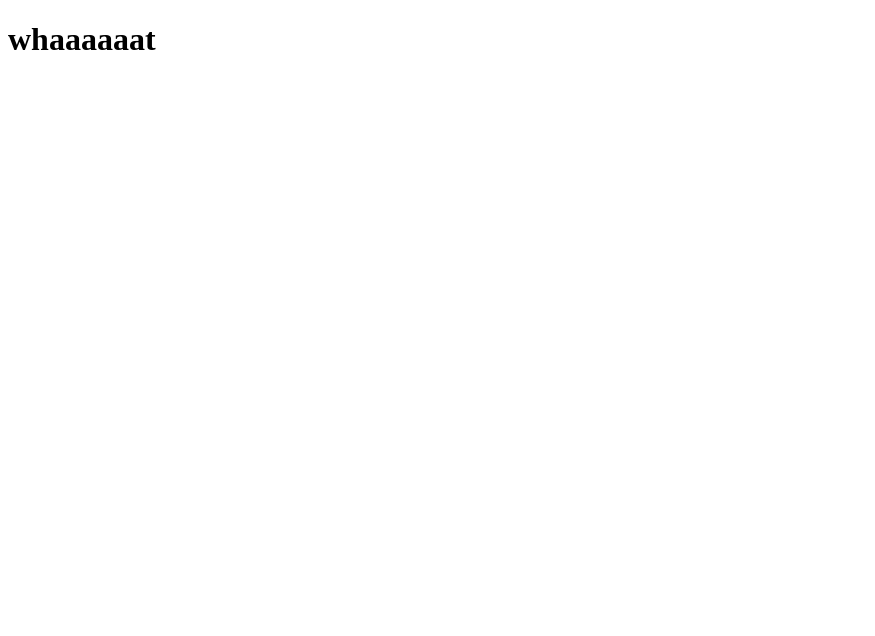
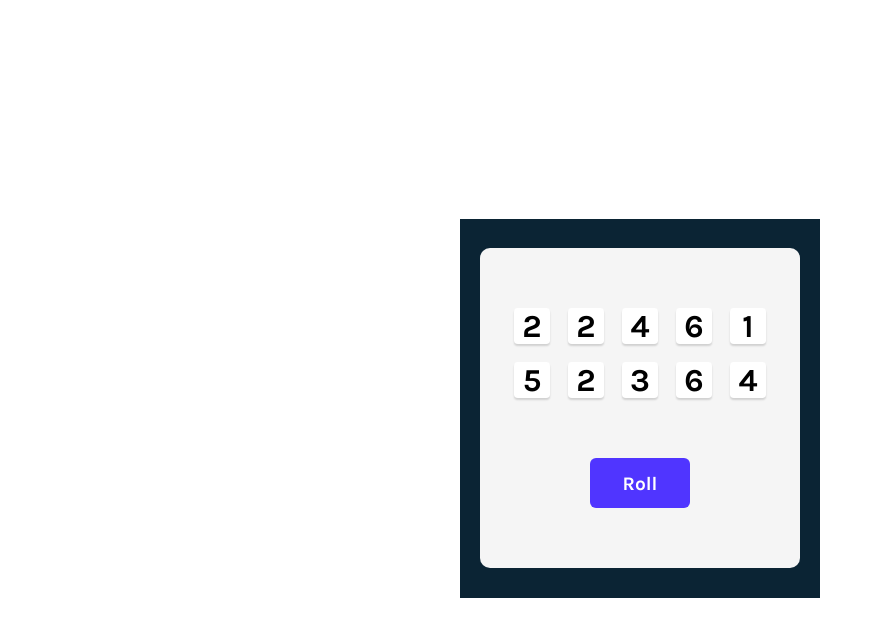
Before and after one commit to vihang7660/Tenzies, a React (Vite) app: page / in a window 1280 px wide. Shown: the top 636 px of the page, without its empty margins (0-875 px from the left). Built offline with nearby package versions, Linux system fonts and the light colour scheme.

Commit message:
Created a basic layout with dices and roll button

```diff
--- a/index.html
+++ b/index.html
@@ -3,6 +3,7 @@
   <head>
     <meta charset="UTF-8" />
     <link rel="icon" type="image/svg+xml" href="/vite.svg" />
+    <link href="https://fonts.googleapis.com/css2?family=Inter&family=Karla:wght@700&display=swap" rel="stylesheet">
     <meta name="viewport" content="width=device-width, initial-scale=1.0" />
     <title>Vite + React</title>
   </head>
--- a/src/App.jsx
+++ b/src/App.jsx
@@ -1,9 +1,33 @@
-import { useState } from 'react'
+import React from "react";
+import Die from "./Die";
 
 function App() {
+  function allNewDice() {
+    const newDice = [];
+    for (let i = 0; i < 10; i++) {
+      newDice.push(Math.ceil(Math.random() * 6));
+    }
+    return newDice;
+  }
+
+  const [diceNum, setDiceNum] = React.useState(allNewDice());
+
+  let die = diceNum.map((num, index) => {
+    return <Die value={num} key={index} />;
+  });
+
+  function roll() {
+    setDiceNum(allNewDice())
+  }
+
   return (
-    <h1>whaaaaaat</h1>
-  )
+    <main>
+      <div className="box">
+        <div className="dice-container">{die}</div>
+        <button className="roll-dice" onClick={roll}>Roll</button>
+      </div>
+    </main>
+  );
 }
 
-export default App
+export default App;
--- /dev/null
+++ b/src/Die.jsx
@@ -0,0 +1,9 @@
+import React from "react";
+
+export default function Die(props) {
+    return (
+        <div className="die">
+            {props.value}
+        </div>
+    )
+}
--- a/src/index.css
+++ b/src/index.css
@@ -0,0 +1,69 @@
+body {
+  display: flex;
+  height: 100vh;
+  justify-content: center;
+  align-items: center;
+  font-family: Karla;
+}
+
+main {
+  display: flex;
+  justify-content: center;
+  align-items: center;
+  height: 379px;
+  width: 360px;
+  background-color: #0b2434;
+}
+
+.box {
+  height: 320px;
+  width: 320px;
+  border-radius: 10px;
+  background-color: #f5f5f5;
+  display: flex;
+  flex-direction: column;
+  align-items: center;
+  justify-content: space-evenly;
+}
+
+.dice-container {
+  display: grid;
+  grid-auto-flow: column;
+  grid-template-rows: auto auto;
+  gap: 18px;
+}
+
+.die {
+  background-color: #ffffff;
+  width: 36px;
+  height: 36px;
+  display: flex;
+  justify-content: center;
+  align-items: center;
+  box-shadow: 0px 2px 2px rgba(0, 0, 0, 0.15);
+  border-radius: 3.81277px;
+
+  font-weight: 700;
+  font-size: 2rem;
+  cursor: pointer;
+}
+
+.roll-dice {
+  height: 50px;
+  width: 100px;
+  border: none;
+  border-radius: 6px;
+  background-color: #5035ff;
+  color: white;
+  font-size: 1.2rem;
+  font-family: "Karla", sans-serif;
+  cursor: pointer;
+}
+
+.roll-dice:focus {
+  outline: none;
+}
+
+.roll-dice:active {
+  box-shadow: inset 5px 5px 10px -3px rgba(0, 0, 0, 0.7);
+}
```
